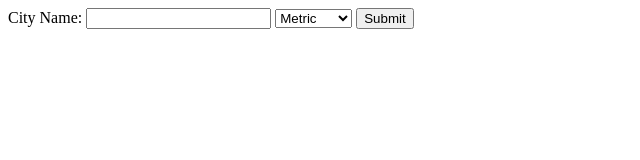
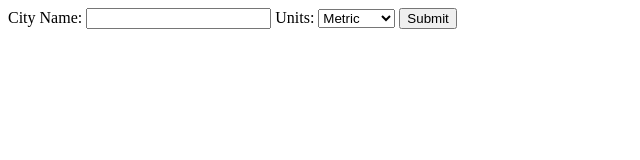
Before and after one commit to saranshkhulbe7/Weather-App, a website: page index.html in a window 1280 px wide. Shown: the whole page, without its empty margins (0-640 px from the left). Drawn offline with Linux system fonts and the light colour scheme.

Commit message:
image update

```diff
--- a/index.html
+++ b/index.html
@@ -10,6 +10,7 @@
     <form action="/" method="post">
         <label for="cityID">City Name: </label>
         <input id="cityID" type="text" name="City" >
+        <label for="unitsID">Units: </label>
         <select name="Units" id="unitsID">
             <option value="metric">Metric</option>
             <option value="standard">Standard</option>
```
Also changed, not shown: images/Screenshot 2021-04-07 at 2.49.27 PM.png (deleted), images/Screenshot 2021-04-07 at 3.24.50 PM.png (added), 1 other file.
